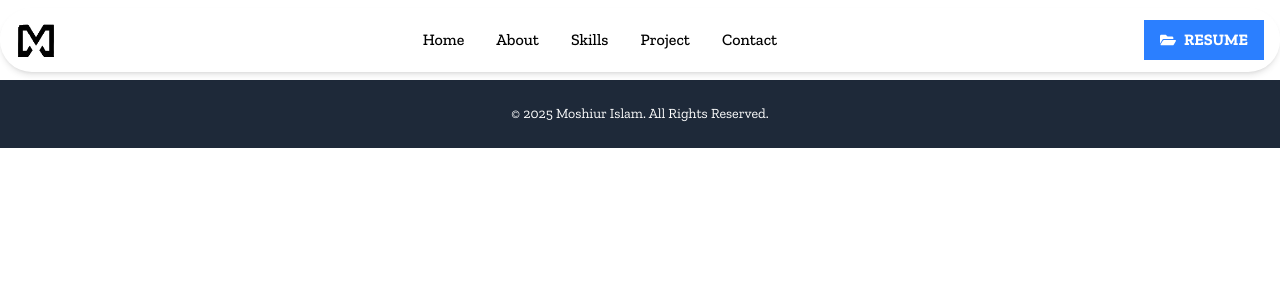
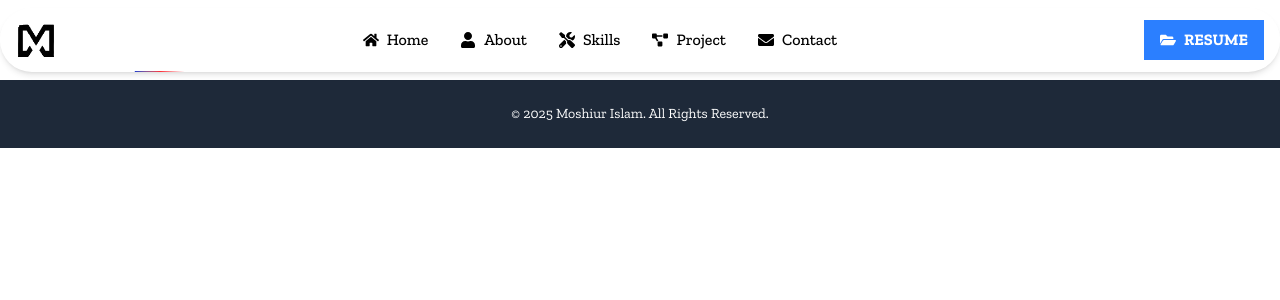
Before and after one commit to Moshiur-15/Next_Js_Portfolio, a Next.js app: page /components/NavBer in a window 1280 px wide. Shown: the top 300 px of the page. Built offline with nearby package versions, Linux system fonts and the light colour scheme.

Commit message:
portfolio

```diff
--- a/src/app/components/About.jsx
+++ b/src/app/components/About.jsx
@@ -14,23 +14,27 @@ export default function About() {
             <div className="w-full h-auto relative rounded overflow-hidden">
               <img
                 src="https://i.ibb.co.com/Q7zQC7sY/1000000889.jpg"
-                className="hidden lg:block w-full h-[400px] rounded object-cover"
+                className="hidden lg:block w-full lg:h-[550px] xl:h-[450px] rounded object-cover"
                 alt="Moshiur Islam"
               />
             </div>
           </div>
 
           {/* Text Section */}
-          <div className="w-full space-y-4 text-xl sm:text-2xl text-gray-800">
+          <div className="w-full space-y-4 text-[17px] lg:text-[22px] xl:text-2xl text-gray-800">
             <p>
               Assalamu Assalam, I am Moshiur Islam, and I started my programming
               journey alongside my diploma. Initially, programming seemed like
               just another skill to learn, but over time, it became my passion.
+              I genuinely enjoy writing code and solving complex problems, and
+              each new challenge excites me even more.
             </p>
             <p>
               Apart from programming, I love playing games. Gaming is not just a
               source of entertainment for me but also a way to explore
-              creativity and find inspiration.
+              creativity and find inspiration. Living in a village keeps me
+              connected to nature, bringing peace and balance to my thoughts and
+              daily life.
             </p>
             <p>
               Beyond programming and gaming, I am always curious to learn new
--- a/src/app/components/Banner.jsx
+++ b/src/app/components/Banner.jsx
@@ -1,22 +1,8 @@
 "use client";
-
-import { BorderBeam } from "@/components/magicui/border-beam";
 import { RetroGrid } from "@/components/magicui/retro-grid";
-import { useTheme } from "next-themes";
-import { useEffect, useState } from "react";
 import { FaEnvelope, FaGithub, FaLinkedin } from "react-icons/fa";
 
 export default function Banner() {
-  const { resolvedTheme } = useTheme();
-  const [color, setColor] = useState("#155DFC");
-
-  useEffect(() => {
-    if (resolvedTheme) {
-      setColor(resolvedTheme === "dark" ? "#155DFC" : "#155DFC");
-    } else {
-      setColor("#155DFC");
-    }
-  }, [resolvedTheme]);
 
   return (
     <section
@@ -35,9 +21,9 @@ export default function Banner() {
           <h2 className="text-xl text-gray-700 dark:text-gray-300 mb-4">
             Junior MERN Stack Developer
           </h2>
-          <p className="text-gray-600 dark:text-gray-400 md:text-lg mb-6">
-            Passionate about building responsive and dynamic web applications.
-            Skilled in React, Firebase, and MongoDB with a strong focus on user
+          <p className="text-gray-600 dark:text-gray-400 text-sm xl:text-lg mb-6">
+            Skilled in building responsive and dynamic web applications with
+            React, Next.Js, Firebase, and MongoDB, with a strong focus on user
             experience. Always eager to learn and explore modern technologies.
           </p>
 
@@ -83,7 +69,6 @@ export default function Banner() {
             className="w-full h-full object-cover border border-slate-100"
             alt="Moshiur Islam"
           />
-          <BorderBeam className="absolute inset-0 z-10" color={color} />
         </div>
       </div>
     </section>
--- a/src/app/components/NavBer/page.jsx
+++ b/src/app/components/NavBer/page.jsx
@@ -1,23 +1,31 @@
-"use client"; // If you're using Next.js 13+ with App Router
-
+"use client";
+import { BorderBeam } from "@/components/magicui/border-beam";
+import {
+  FaBars,
+  FaTimes,
+  FaFolderOpen,
+  FaHome,
+  FaUser,
+  FaTools,
+  FaProjectDiagram,
+  FaEnvelope,
+} from "react-icons/fa";
 import { useState } from "react";
-import { FaBars, FaTimes, FaFolderOpen } from "react-icons/fa";
 
 const NavBer = () => {
   const [isOpen, setIsOpen] = useState(false);
-
   const navLinks = [
-    { name: "Home", href: "#home" },
-    { name: "About", href: "#about" },
-    { name: "Skills", href: "#skills" },
-    { name: "Project", href: "#project" },
-    { name: "Contact", href: "#contact" },
+    { name: "Home", href: "#home", icon: <FaHome /> },
+    { name: "About", href: "#about", icon: <FaUser /> },
+    { name: "Skills", href: "#skills", icon: <FaTools /> },
+    { name: "Project", href: "#project", icon: <FaProjectDiagram /> },
+    { name: "Contact", href: "#contact", icon: <FaEnvelope /> },
   ];
 
   return (
     <section className="container mx-auto pb-2">
       <header className="backdrop-blur bg-gray-50/10 rounded-full shadow-md">
-        <div className="flex justify-between items-center mt-2 px-4 py-2 md:py-3 ">
+        <div className="flex justify-between items-center mt-2 px-4 py-2 md:py-3">
           {/* Logo */}
           <div className="flex items-center">
             <img
@@ -27,15 +35,16 @@ const NavBer = () => {
             />
           </div>
 
-          {/* Desktop Links */}
+          {/* Desktop Links with Icons */}
           <nav className="hidden md:flex space-x-8 font-medium text-black">
             {navLinks.map((link) => (
               <a
                 key={link.name}
                 href={link.href}
-                className="hover:text-blue-600 duration-200"
+                className="flex items-center space-x-2 hover:scale-125  hover:text-blue-600 duration-300"
               >
-                {link.name}
+                {link.icon}
+                <span>{link.name}</span>
               </a>
             ))}
           </nav>
@@ -64,7 +73,7 @@ const NavBer = () => {
           </div>
         </div>
 
-        {/* Mobile Drawer */}
+        {/* Mobile Drawer with Icons */}
         {isOpen && (
           <div className="md:hidden absolute top-0 left-0 w-full h-screen bg-white flex flex-col items-center justify-center space-y-6 text-xl font-medium text-black z-40">
             {navLinks.map((link) => (
@@ -72,9 +81,10 @@ const NavBer = () => {
                 key={link.name}
                 href={link.href}
                 onClick={() => setIsOpen(false)}
-                className="hover:text-blue-600 duration-200"
+                className="flex items-center space-x-2 hover:text-blue-600 duration-200"
               >
-                {link.name}
+                {link.icon}
+                <span>{link.name}</span>
               </a>
             ))}
             <a
@@ -88,6 +98,7 @@ const NavBer = () => {
             </a>
           </div>
         )}
+        <BorderBeam className="absolute inset-0 z-10" />
       </header>
     </section>
   );
--- a/src/components/magicui/border-beam.jsx
+++ b/src/components/magicui/border-beam.jsx
@@ -7,8 +7,8 @@ export const BorderBeam = ({
   size = 50,
   delay = 0,
   duration = 6,
-  colorFrom = "#ffaa40",
-  colorTo = "#9c40ff",
+  colorFrom = "#1B3ACC",
+  colorTo = "#FB2C36",
   transition,
   style,
   reverse = false,
```
